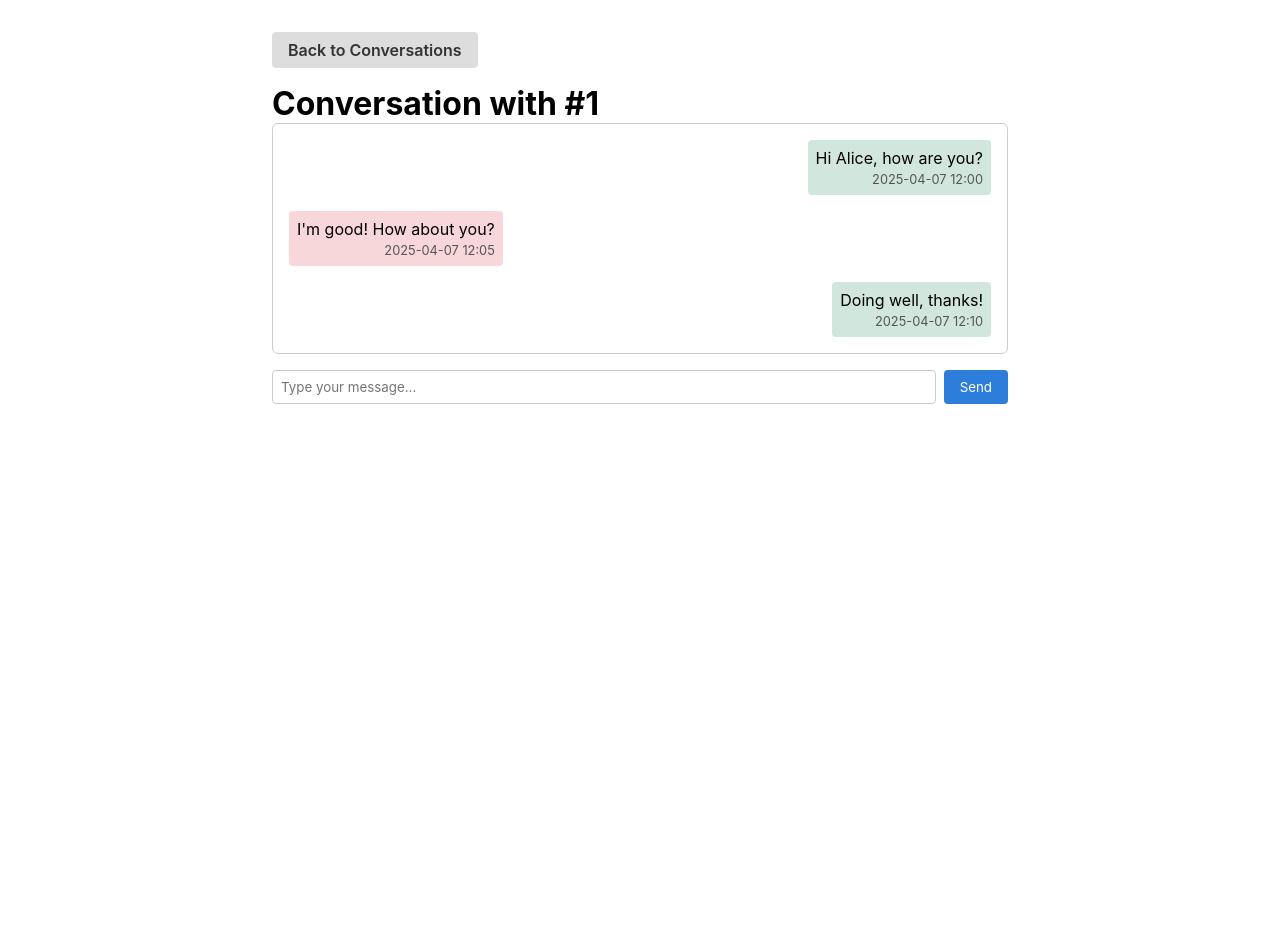
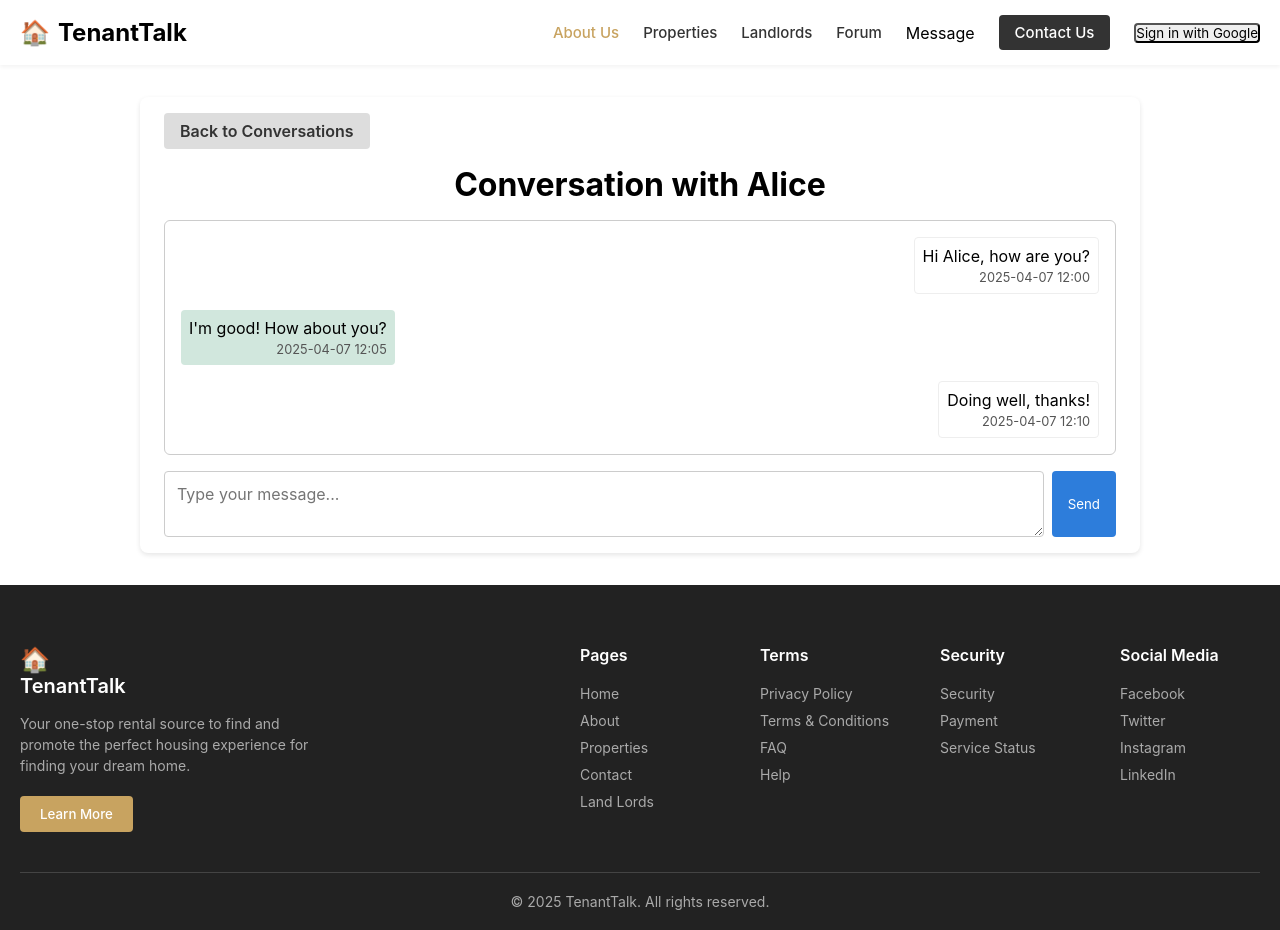
Before and after one commit to thuntxiv/TenantTalk, a React (Create React App) app in the folder tenanttalk/Frontend/: page /conversations/1 in a window 1280 px wide. Before the commit the page ends 800 px from the top, so only its background shows below. Built offline with nearby package versions, Linux system fonts and the light colour scheme.

Commit message:
adjusted DM UI

```diff
--- a/tenanttalk/Frontend/src/pages/ConversationDetail.tsx
+++ b/tenanttalk/Frontend/src/pages/ConversationDetail.tsx
@@ -1,5 +1,7 @@
 import React, { useState, useEffect } from 'react';
 import { useParams, useNavigate } from 'react-router-dom';
+import Navbar from '../components/navbar.tsx';
+import Footer from '../components/footer.tsx';
 import '../styles/ConversationDetail.css';
 
 interface Message {
@@ -9,70 +11,92 @@ interface Message {
     timestamp: string;
 }
 
-// Mock data for demonstration – in a real app, fetch these messages from your backend
+// Mock message data
 const mockConversations: { [key: number]: Message[] } = {
     1: [
         { id: 1, sender: "You", content: "Hi Alice, how are you?", timestamp: "2025-04-07 12:00" },
-        { id: 2, sender: "Alice Johnson", content: "I'm good! How about you?", timestamp: "2025-04-07 12:05" },
+        { id: 2, sender: "Alice", content: "I'm good! How about you?", timestamp: "2025-04-07 12:05" },
         { id: 3, sender: "You", content: "Doing well, thanks!", timestamp: "2025-04-07 12:10" }
     ],
     2: [
         { id: 1, sender: "You", content: "Hi Bob, did you get my email?", timestamp: "2025-04-06 15:00" },
-        { id: 2, sender: "Bob Smith", content: "Yes, thanks for the update!", timestamp: "2025-04-06 16:10" }
+        { id: 2, sender: "Bob", content: "Yes, thanks for the update!", timestamp: "2025-04-06 16:10" }
     ],
     3: [
-        { id: 1, sender: "Charlie Brown", content: "Can we reschedule our meeting?", timestamp: "2025-04-05 09:30" },
+        { id: 1, sender: "Charlie", content: "Can we reschedule our meeting?", timestamp: "2025-04-05 09:30" },
         { id: 2, sender: "You", content: "Sure, what time works best for you?", timestamp: "2025-04-05 09:45" }
     ]
 };
 
+// Simple mapping of conversation ID to participant’s name
+const conversationInfo: { [key: number]: string } = {
+    1: "Alice",
+    2: "Bob",
+    3: "Charlie"
+};
+
 const ConversationDetail: React.FC = () => {
-    const { id } = useParams();   // Conversation ID from the URL (as a string)
+    const { id } = useParams();
+    const conversationId = Number(id);
     const navigate = useNavigate();
-    const conversationId = Number(id);
+
+    // Participant name or fallback
+    const participantName = conversationInfo[conversationId] || `User #${conversationId}`;
 
     const [messages, setMessages] = useState<Message[]>([]);
     const [newMessage, setNewMessage] = useState("");
 
-    // Simulate fetching messages on mount (in real app, use an API call)
+    // Load mock conversation messages on mount
     useEffect(() => {
-        const convMessages = mockConversations[conversationId] || [];
-        setMessages(convMessages);
+        const loadedMessages = mockConversations[conversationId] || [];
+        setMessages(loadedMessages);
     }, [conversationId]);
 
+    // Handle sending a new message
     const handleSend = (e: React.FormEvent) => {
         e.preventDefault();
-        if (newMessage.trim() === "") return;
+        if (!newMessage.trim()) return;
 
-        // Create a new message object (in real app, send to backend)
-        const messageToSend: Message = {
-            id: messages.length + 1,
+        const nextId = messages.length + 1;
+        const newMsg: Message = {
+            id: nextId,
             sender: "You",
             content: newMessage,
-            timestamp: new Date().toLocaleString()
+            timestamp: new Date().toLocaleString(),
         };
 
-        setMessages([...messages, messageToSend]);
+        setMessages([...messages, newMsg]);
         setNewMessage("");
     };
 
     return (
         <div className="conversation-detail-page">
+            {/* Full-width header */}
+            <Navbar />
+
+            {/* Main conversation container */}
+            <div className="conversation-container">
                 <button className="back-button" onClick={() => navigate(-1)}>
                     Back to Conversations
                 </button>
-            <h1>Conversation with #{conversationId}</h1>
+
+                <h1>Conversation with {participantName}</h1>
+
                 <div className="messages-container">
-                {messages.map((msg) => (
-                    <div key={msg.id} className={`message ${msg.sender === "You" ? 'sent' : 'received'}`}>
+                    {messages.map((msg) => {
+                        const msgClass = (msg.sender === "You") ? "sent" : "received";
+                        return (
+                            <div key={msg.id} className={`message ${msgClass}`}>
                                 <div className="message-content">{msg.content}</div>
                                 <div className="message-timestamp">{msg.timestamp}</div>
                             </div>
-                ))}
+                        );
+                    })}
                 </div>
+
                 <form className="message-form" onSubmit={handleSend}>
-                <input
-                    type="text"
+                    <textarea
+                        className="message-input"
                         placeholder="Type your message..."
                         value={newMessage}
                         onChange={(e) => setNewMessage(e.target.value)}
@@ -81,6 +105,10 @@ const ConversationDetail: React.FC = () => {
                     <button type="submit">Send</button>
                 </form>
             </div>
+
+            {/* Full-width footer */}
+            <Footer />
+        </div>
     );
 };
 
--- a/tenanttalk/Frontend/src/styles/ConversationDetail.css
+++ b/tenanttalk/Frontend/src/styles/ConversationDetail.css
@@ -1,8 +1,33 @@
+/*
+   This layout ensures:
+   1. Header (Navbar) and footer are full width.
+   2. The conversation area is centered and expands proportionally.
+   3. The message box (textarea) is sized to fill available space.
+*/
+
 .conversation-detail-page {
-  max-width: 800px;
-  margin: 0 auto;
-  padding: 2rem;
-  font-family: sans-serif;
+  display: flex;
+  flex-direction: column;
+  min-height: 100vh;
+}
+
+/* Because Navbar and Footer likely already have their own CSS
+   ensuring they stretch the full width,
+   we just let them remain at top/bottom. */
+
+/* Main container for conversation content */
+.conversation-container {
+  flex: 1;
+  width: 90%;
+  /* Fill most of the page horizontally */
+  max-width: 1000px;
+  /* Or bigger if you'd like */
+  margin: 2rem auto;
+  /* center horizontally, plus vertical spacing */
+  padding: 1rem 1.5rem;
+  background-color: #fff;
+  border-radius: 8px;
+  box-shadow: 0 2px 5px rgba(0, 0, 0, 0.1);
 }
 
 .back-button {
@@ -14,33 +39,48 @@
   cursor: pointer;
 }
 
+.conversation-container h1 {
+  margin-bottom: 1rem;
+  text-align: center;
+}
+
+/* Messages area */
 .messages-container {
   border: 1px solid #ccc;
   border-radius: 6px;
   padding: 1rem;
-  max-height: 500px;
+  max-height: 50vh;
+  /* Keep a reasonable vertical size */
   overflow-y: auto;
-  margin-bottom: 1rem;
+  /* Scroll if content is too tall */
   display: flex;
   flex-direction: column;
   gap: 1rem;
+  margin-bottom: 1rem;
 }
 
+/* Individual message bubbles */
 .message {
   padding: 0.5rem;
   border-radius: 4px;
+  max-width: 60%;
 }
 
+/* Sent vs. received styling */
 .message.sent {
   align-self: flex-end;
-  background-color: #d1e7dd;
+  background-color: #fff;
+  /* your own messages are white or minimal styling */
+  border: 1px solid #eee;
 }
 
 .message.received {
   align-self: flex-start;
-  background-color: #f8d7da;
+  background-color: #d1e7dd;
+  /* incoming messages in green */
 }
 
+/* Optional styling for message text & timestamp */
 .message-content {
   margin-bottom: 0.25rem;
 }
@@ -51,23 +91,32 @@
   text-align: right;
 }
 
+/* Form for new messages */
 .message-form {
   display: flex;
   gap: 0.5rem;
 }
 
-.message-form input {
+.message-input {
   flex: 1;
-  padding: 0.5rem;
+  /* Occupies available horizontal space */
+  min-height: 60px;
+  /* Reasonable starting height */
+  max-height: 200px;
+  /* Let user expand if needed with resize */
+  resize: vertical;
+  /* Let them manually resize vertically */
+  padding: 0.75rem;
   border: 1px solid #ccc;
   border-radius: 4px;
+  font-size: 1rem;
 }
 
 .message-form button {
-  padding: 0.5rem 1rem;
   background-color: #2d7ddb;
   color: #fff;
   border: none;
   border-radius: 4px;
   cursor: pointer;
+  padding: 0.75rem 1rem;
 }
```
Lines whose indentation alone changed are shown as unchanged.
